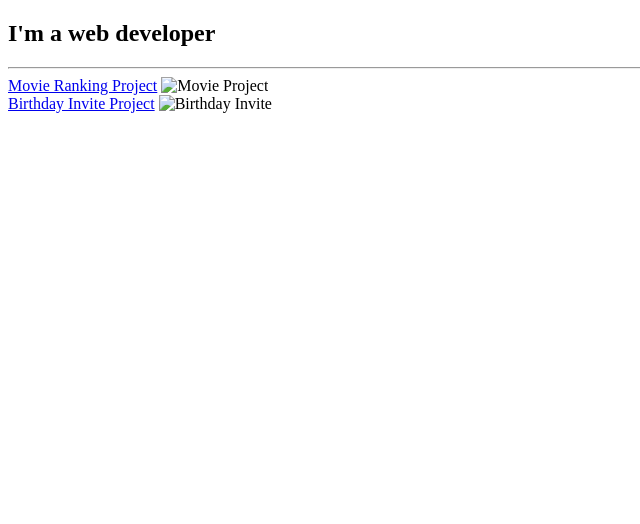
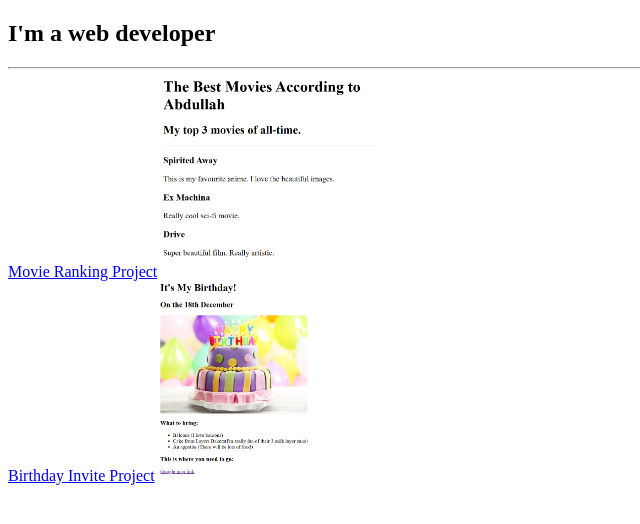
Before and after one commit to mabdullah-git/profile, a plain HTML site: page index.html in a window 1280 px wide. Shown: the whole page, without its empty margins (0-640 px from the left). Drawn offline with Linux system fonts and the light colour scheme.

Commit message:
Update index.html

```diff
--- a/index.html
+++ b/index.html
@@ -11,11 +11,11 @@
 <h2>I'm a web developer</h2>
 <hr>
 <a href="./public/movie-ranking.html">Movie Ranking Project</a>
-<img src="../4.3 HTML Porfolio Project/assets/images/project_1.PNG" alt="Movie Project" height="200">
+<img src="../assets/images/project_1.PNG" alt="Movie Project" height="200">
 <br>
 
 <a href="./public/birthday-invite.html">Birthday Invite Project</a>
-<img src="../4.3 HTML Porfolio Project/assets/images/project_2.PNG" alt="Birthday Invite" height="200">
+<img src="../assets/images/project_2.PNG" alt="Birthday Invite" height="200">
 
 <!-- TODO 2: Add Your previous projects' HTML into the public folder -->
 
```
